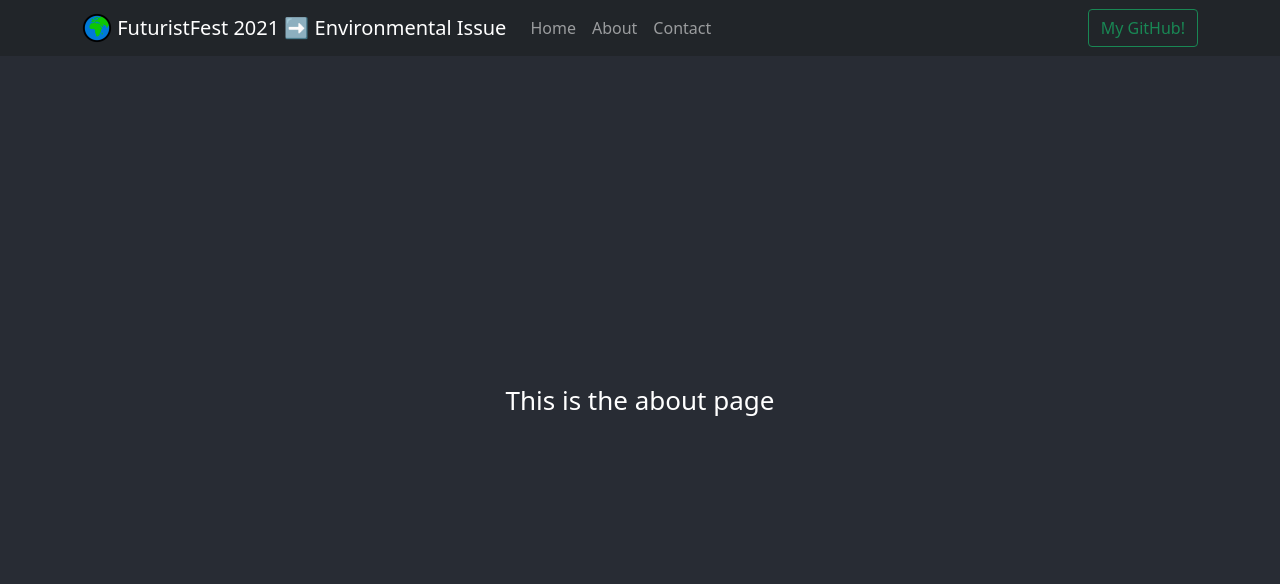
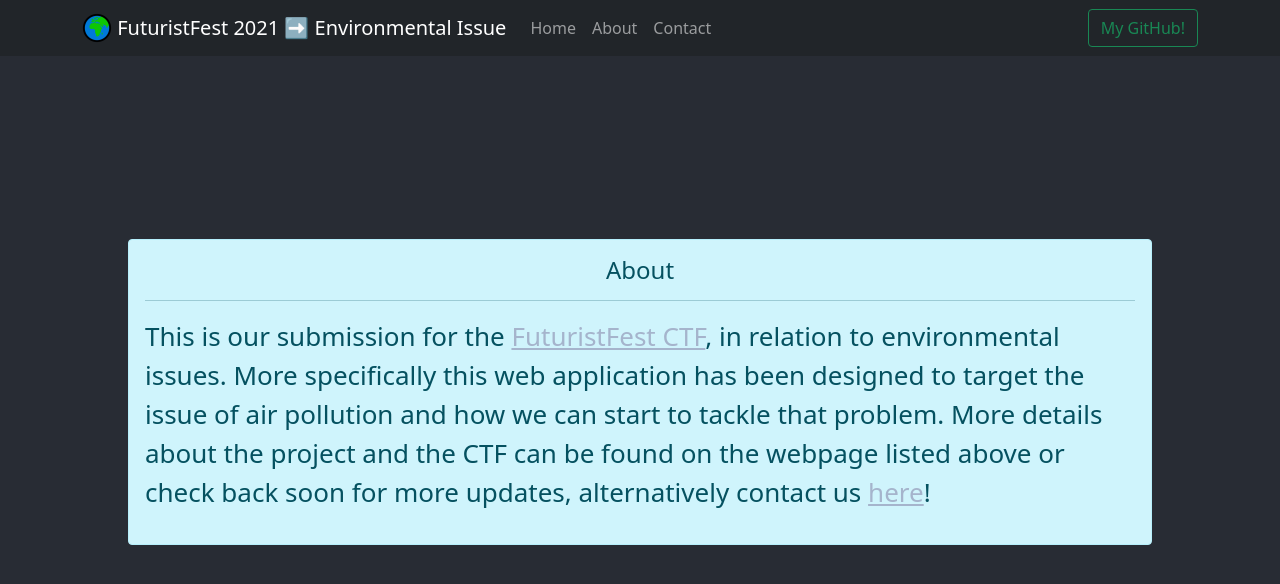
Before and after one commit to 71xn/futuristfest, a React (Create React App) app: page /about in a window 1280 px wide. Shown: the top 584 px of the page. Built offline with nearby package versions, Linux system fonts and the light colour scheme.

Commit message:
more pages have been fixed

```diff
--- a/src/App.js
+++ b/src/App.js
@@ -1,9 +1,9 @@
+import { BrowserRouter as Router, Switch, Route } from "react-router-dom";
 import "./styles/App.css";
 import Navigation from "./components/navigation";
 import Main from "./pages/Main";
 import About from "./pages/About";
 import Contact from "./pages/Contact";
-import { BrowserRouter as Router, Switch, Route } from "react-router-dom";
 // Route renders a component based on a url
 
 function App() {
--- a/src/pages/About.js
+++ b/src/pages/About.js
@@ -1,5 +1,27 @@
+import { Alert } from "react-bootstrap";
+import "../styles/About.css";
+
 function About() {
-	return <header>This is the about page</header>;
+	return (
+		<div className="About">
+			<Alert show={true} variant="info">
+				<Alert.Heading className="AlertHeading">About</Alert.Heading>
+				<hr />
+				<p>
+					This is our submission for the{" "}
+					<a href="https://futuristfest-2021.devpost.com/?ref_content=default&ref_feature=challenge&ref_medium=portfolio">
+						FuturistFest CTF
+					</a>
+					, in relation to environmental issues. More specifically this web
+					application has been designed to target the issue of air pollution and
+					how we can start to tackle that problem. More details about the
+					project and the CTF can be found on the webpage listed above or check
+					back soon for more updates, alternatively contact us{" "}
+					<a href="/contact">here</a>!
+				</p>
+			</Alert>
+		</div>
+	);
 }
 
 export default About;
--- a/src/pages/Contact.js
+++ b/src/pages/Contact.js
@@ -1,3 +1,5 @@
+// https://www.webtips.dev/react-contact-form-without-backend
+
 function Contact() {
 	return <header>This is the contact page</header>;
 }
--- a/src/pages/Main.js
+++ b/src/pages/Main.js
@@ -1,5 +1,20 @@
+import { Alert } from "react-bootstrap";
+import "../styles/Main.css";
+
 function Main() {
-	return <header>This is the main page</header>;
+	return (
+		<div className="Main">
+			<Alert show={true} variant="success">
+				<Alert.Heading>This page is still a work in progress!</Alert.Heading>
+				<hr />
+				<p>
+					{" "}
+					Check back soon for more updates, or contact us{" "}
+					<a href="/contact">here</a>.
+				</p>
+			</Alert>
+		</div>
+	);
 }
 
 export default Main;
--- /dev/null
+++ b/src/styles/About.css
@@ -0,0 +1,28 @@
+.About {
+	text-align: left;
+	padding: 10%;
+}
+
+.AlertHeading {
+	text-align: center;
+}
+
+/* unvisited link */
+a:link {
+	color: #a5b4cc;
+}
+
+/* visited link */
+a:visited {
+	color: #a5b4cc;
+}
+
+/* mouse over link */
+a:hover {
+	color: #a5b4cc;
+}
+
+/* selected link */
+a:active {
+	color: #a5b4cc;
+}
--- /dev/null
+++ b/src/styles/Main.css
@@ -0,0 +1,23 @@
+.Main {
+	text-align: left;
+}
+
+/* unvisited link */
+a:link {
+	color: #61dafb;
+}
+
+/* visited link */
+a:visited {
+	color: #61dafb;
+}
+
+/* mouse over link */
+a:hover {
+	color: #61dafb;
+}
+
+/* selected link */
+a:active {
+	color: #61dafb;
+}
```
